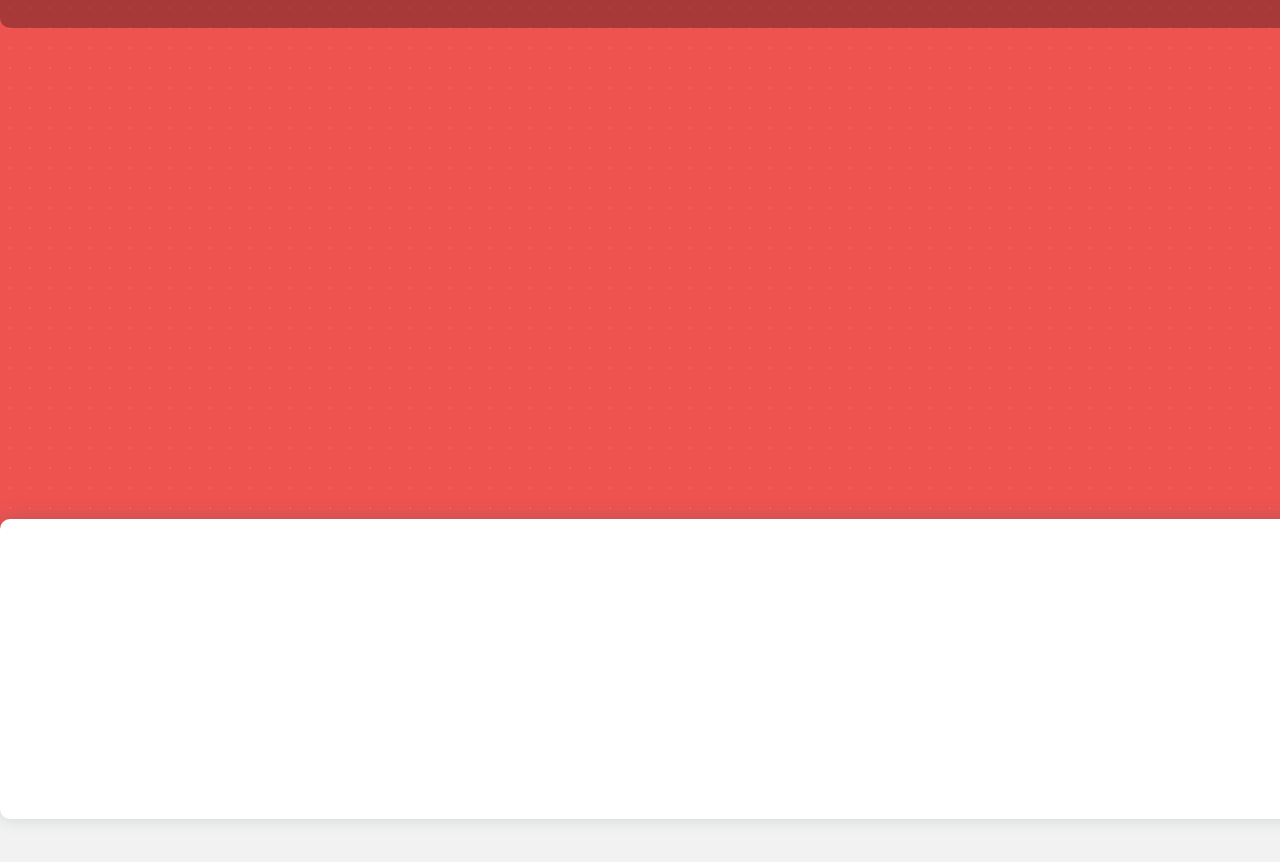
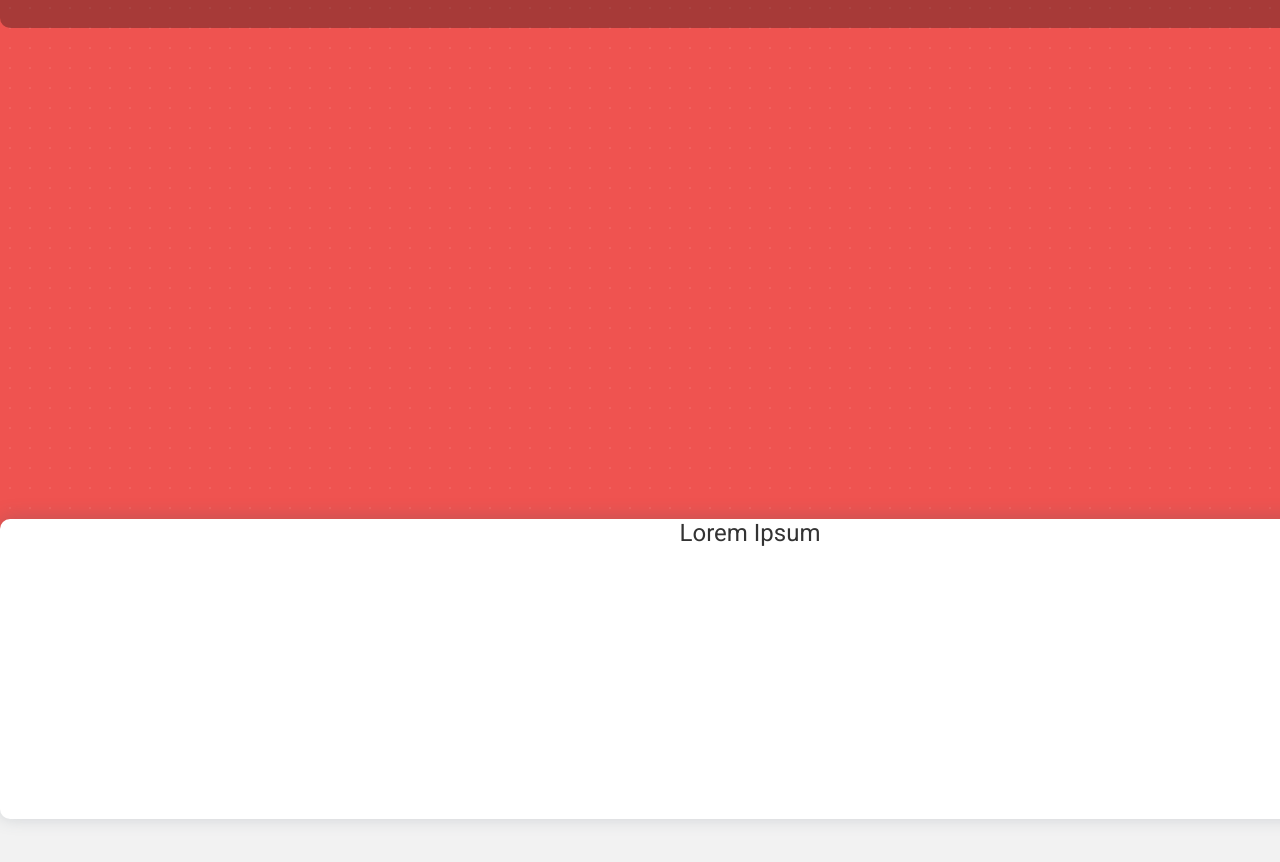
Before and after one commit to vanshjain96/Sentinel, a plain HTML site: page index.html in a window 1280 px wide. Shown: the part 172-1034 px from the top of the page. Drawn offline with Linux system fonts and the light colour scheme.

Commit message:
Update index.html

```diff
--- a/index.html
+++ b/index.html
@@ -20,7 +20,7 @@
                         </div>
                     </div>
                 </div>
-                <div id="banner"></div>
+                <div id="banner"> <div class="section-header">Lorem Ipsum</div> </div>
             </div>
             <div class="apps-section">
                 <div class="section-header">Lorem Ipsum</div>
```
